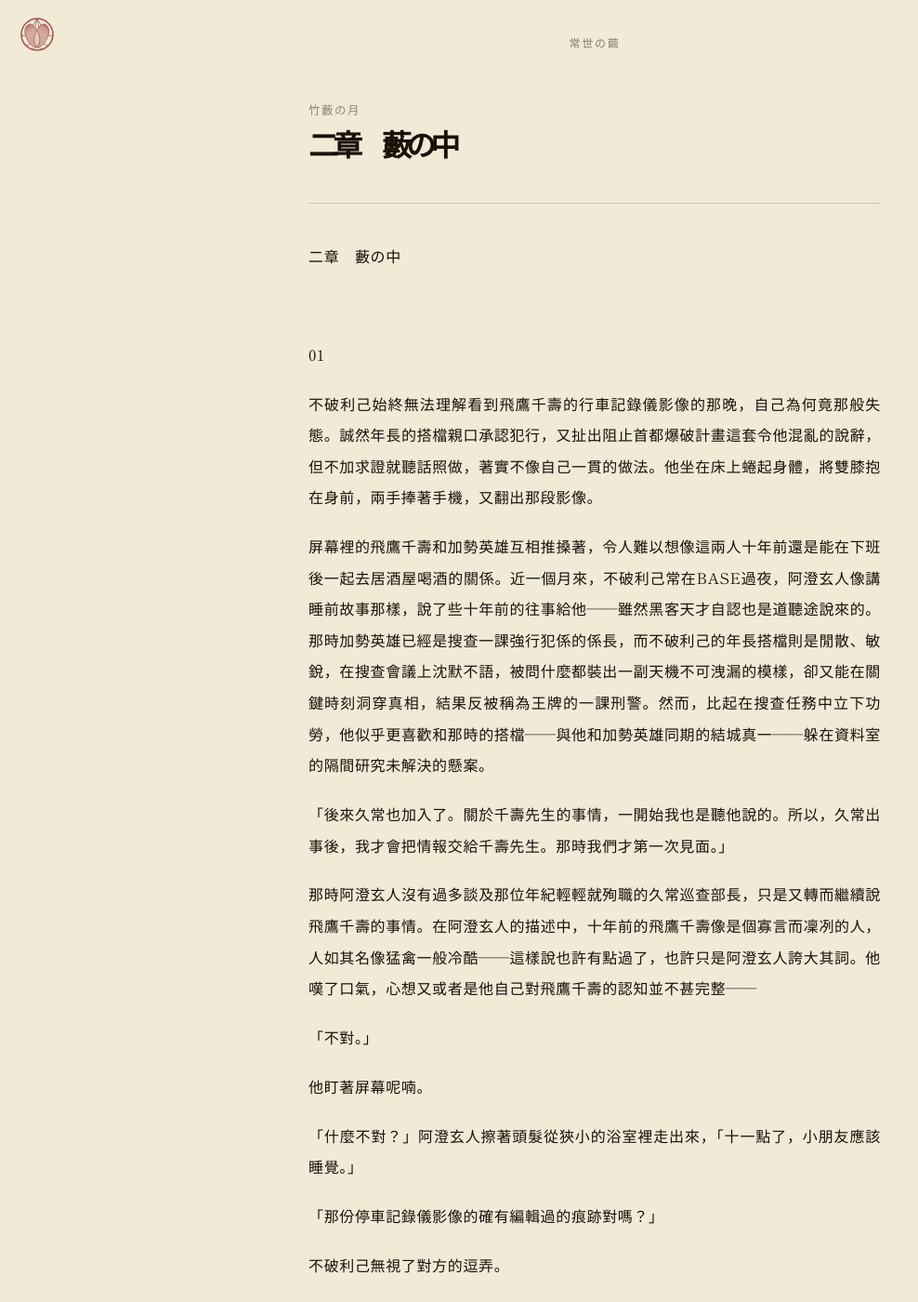
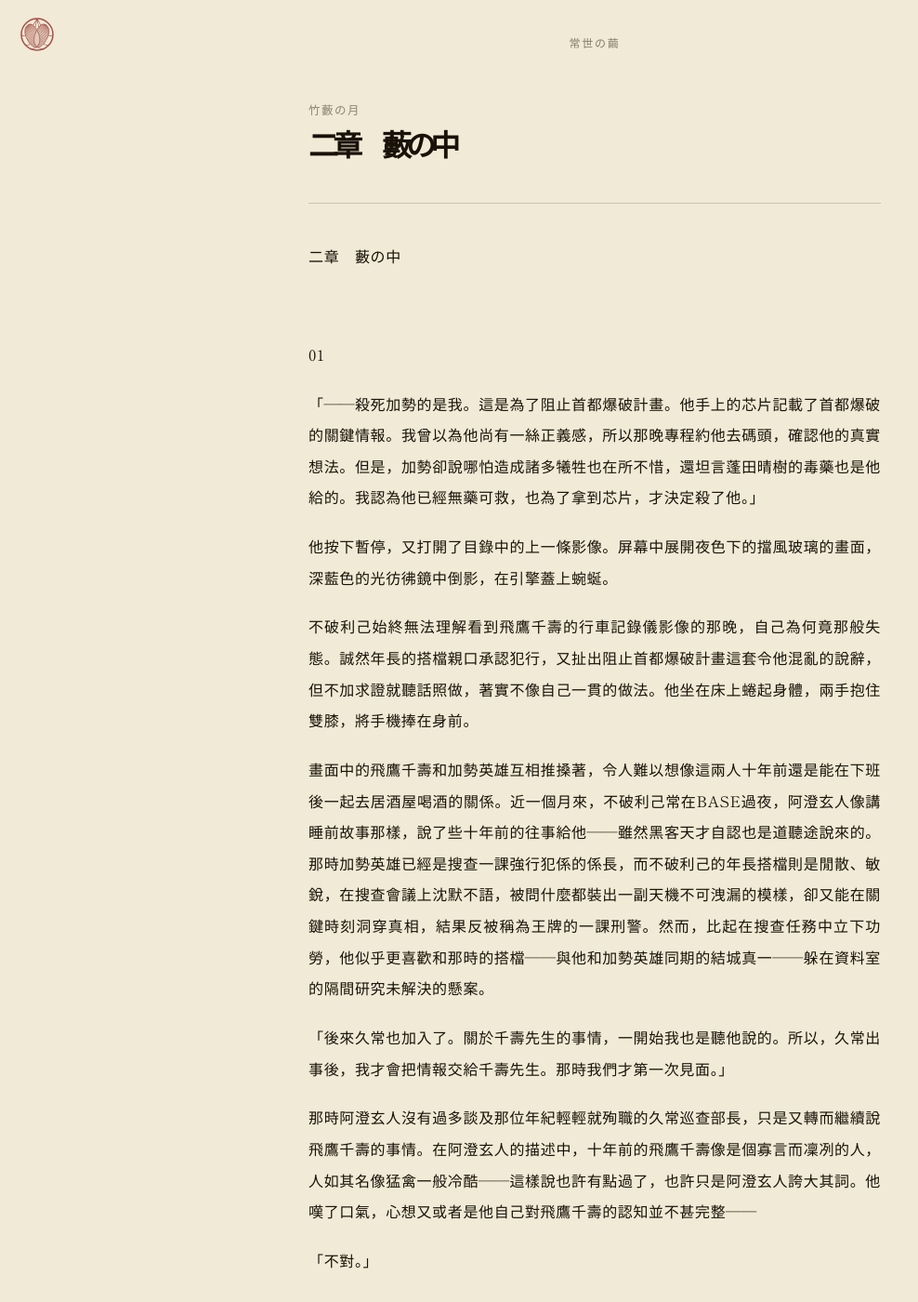
Before and after one commit to AriaYura/eternalnessstudy, a Jekyll site: the page built from posts/takeyabunotsuki/t-02.md, in a window 1280 px wide and 1400 px high. Shown: the whole window at 93% size, without its empty margins (0-988 px from the left). Built offline with Jekyll 4.4.1, drawn with Linux system fonts in a browser that asks for light colours; some web fonts are replaced; some of the changed text lies outside the part shown.

Commit message:
update t-01-01, t-01-02, t-02-01 0711

```diff
--- a/posts/takeyabunotsuki/t-02.md
+++ b/posts/takeyabunotsuki/t-02.md
@@ -14,9 +14,13 @@ permalink: /posts/takeyabunotsuki/t-02/
 
 01
 
-不破利己始終無法理解看到飛鷹千壽的行車記錄儀影像的那晚，自己為何竟那般失態。誠然年長的搭檔親口承認犯行，又扯出阻止首都爆破計畫這套令他混亂的說辭，但不加求證就聽話照做，著實不像自己一貫的做法。他坐在床上蜷起身體，將雙膝抱在身前，兩手捧著手機，又翻出那段影像。
+「——殺死加勢的是我。這是為了阻止首都爆破計畫。他手上的芯片記載了首都爆破的關鍵情報。我曾以為他尚有一絲正義感，所以那晚專程約他去碼頭，確認他的真實想法。但是，加勢卻說哪怕造成諸多犧牲也在所不惜，還坦言蓬田晴樹的毒藥也是他給的。我認為他已經無藥可救，也為了拿到芯片，才決定殺了他。」
 
-屏幕裡的飛鷹千壽和加勢英雄互相推搡著，令人難以想像這兩人十年前還是能在下班後一起去居酒屋喝酒的關係。近一個月來，不破利己常在BASE過夜，阿澄玄人像講睡前故事那樣，說了些十年前的往事給他——雖然黑客天才自認也是道聽途說來的。那時加勢英雄已經是搜查一課強行犯係的係長，而不破利己的年長搭檔則是閒散、敏銳，在搜查會議上沈默不語，被問什麼都裝出一副天機不可洩漏的模樣，卻又能在關鍵時刻洞穿真相，結果反被稱為王牌的一課刑警。然而，比起在搜查任務中立下功勞，他似乎更喜歡和那時的搭檔——與他和加勢英雄同期的結城真一——躲在資料室的隔間研究未解決的懸案。
+他按下暫停，又打開了目錄中的上一條影像。屏幕中展開夜色下的擋風玻璃的畫面，深藍色的光彷彿鏡中倒影，在引擎蓋上蜿蜒。
+
+不破利己始終無法理解看到飛鷹千壽的行車記錄儀影像的那晚，自己為何竟那般失態。誠然年長的搭檔親口承認犯行，又扯出阻止首都爆破計畫這套令他混亂的說辭，但不加求證就聽話照做，著實不像自己一貫的做法。他坐在床上蜷起身體，兩手抱住雙膝，將手機捧在身前。
+
+畫面中的飛鷹千壽和加勢英雄互相推搡著，令人難以想像這兩人十年前還是能在下班後一起去居酒屋喝酒的關係。近一個月來，不破利己常在BASE過夜，阿澄玄人像講睡前故事那樣，說了些十年前的往事給他——雖然黑客天才自認也是道聽途說來的。那時加勢英雄已經是搜查一課強行犯係的係長，而不破利己的年長搭檔則是閒散、敏銳，在搜查會議上沈默不語，被問什麼都裝出一副天機不可洩漏的模樣，卻又能在關鍵時刻洞穿真相，結果反被稱為王牌的一課刑警。然而，比起在搜查任務中立下功勞，他似乎更喜歡和那時的搭檔——與他和加勢英雄同期的結城真一——躲在資料室的隔間研究未解決的懸案。
 
 「後來久常也加入了。關於千壽先生的事情，一開始我也是聽他說的。所以，久常出事後，我才會把情報交給千壽先生。那時我們才第一次見面。」
 
@@ -34,6 +38,12 @@ permalink: /posts/takeyabunotsuki/t-02/
 
 「這點可以確定，畢竟編碼很奇怪。但是怎麼編集的、改了哪裡，就不得而知了。更不必期待能恢復成原樣啦。」
 
-「也就是說，無法完全排除他去過碼頭的可能。」
+「也就是說，不能完全排除他去過碼頭的可能。」
 
-「是這樣沒錯啦。雖然我搞不懂，如果他真的去了碼頭，又為你留下了這個證據，為什麼還要編集原本的影像呢。」
+「話是這樣沒錯啦。但是我搞不懂，如果他真的去了碼頭，又為你留下了這個證據，為什麼還要編集原本的影像呢。」
+
+「監控攝像和N系統也查過了⋯⋯」
+
+「還有ETC呢。這三樣可是費了我一番工夫。你不是還實際去問過嗎？莫名其妙找到那晚去過碼頭附近的人，說什麼Cooper的車主是妹妹的男朋友所以沒提出被害屆。」阿澄玄人把毛巾疊起來丟進洗衣筐，「我以前居然沒發現你也很擅長隨口編故事。」
+
+「這都是拜千壽先生所賜。」
```
Also changed, not shown: posts/takeyabunotsuki/t-01.md (+14 -1 lines).
